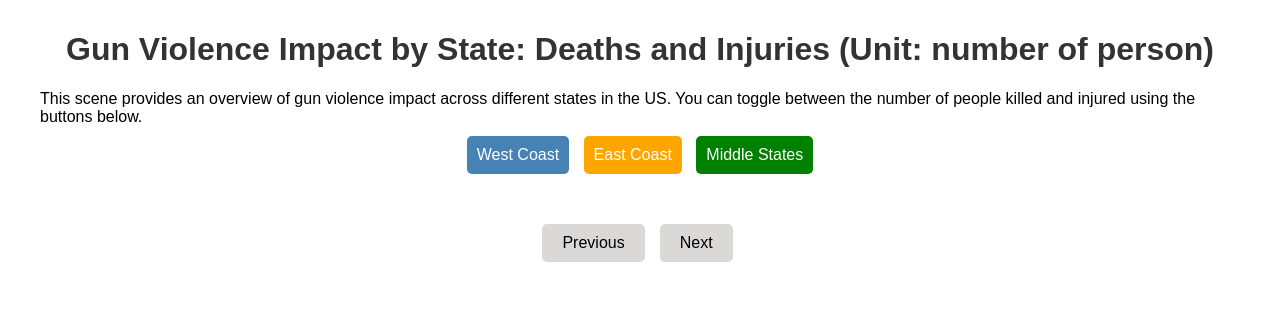
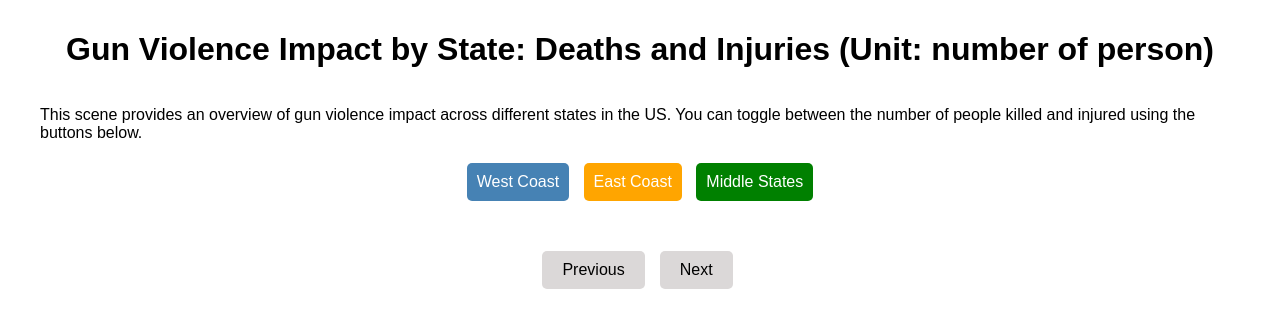
Before and after one commit to neng-ji/nengji.github.io, a plain HTML site: page scene2.html in a window 1280 px wide. Drawn offline with nearby package versions, Linux system fonts and the light colour scheme; no server answers.

Commit message:
Update scene2.html

```diff
--- a/scene2.html
+++ b/scene2.html
@@ -13,16 +13,6 @@
             margin: auto;
             padding: 10px;
             font-family: Arial, sans-serif;
-        }
-
-        h1 {
-            color: #333;
-            font-size: xx-large;
-        }
-
-        p {
-            margin-top: 0.0em;
-            margin-bottom: 0.3em;
         }
 
         #regionButtons, #dataButtons {
```
